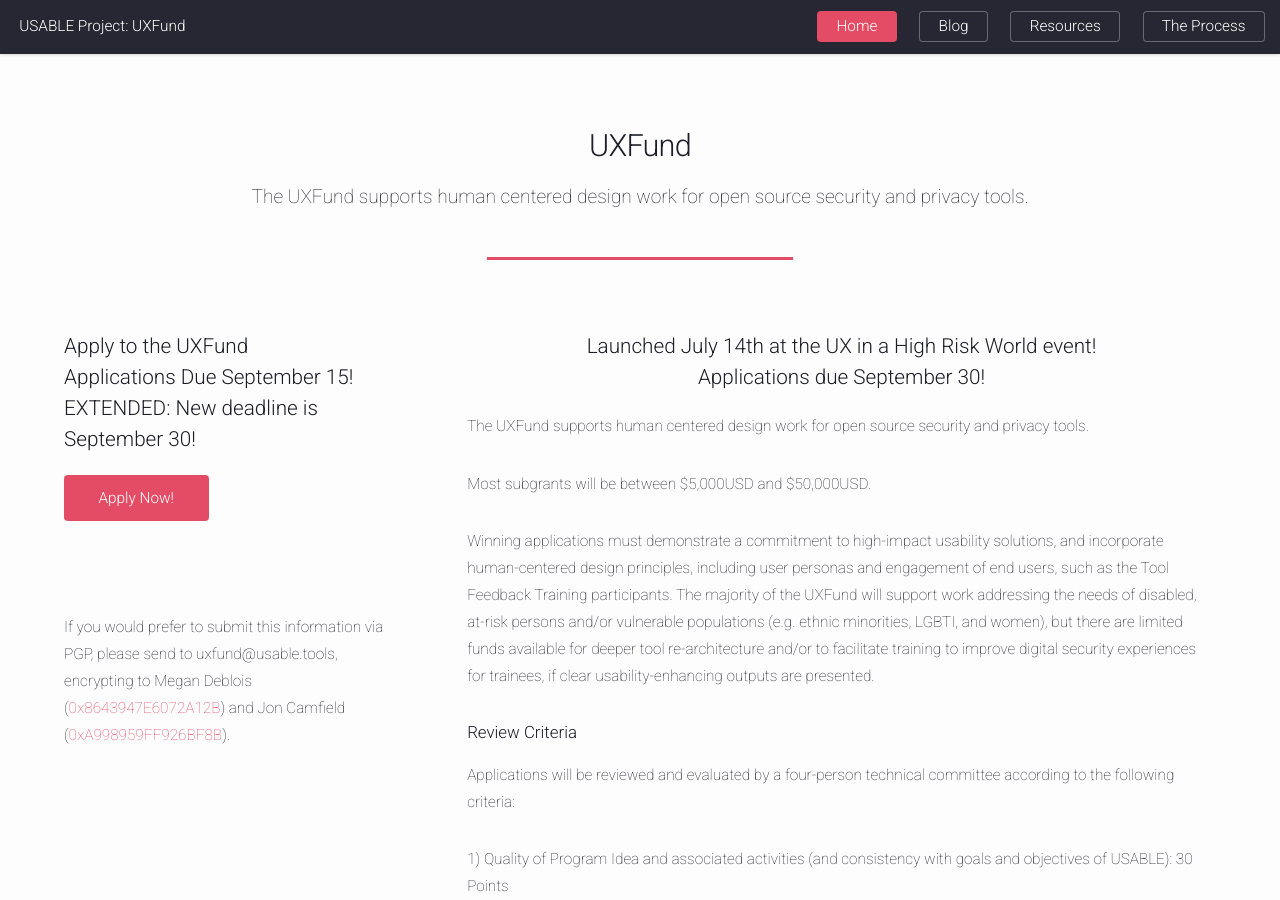
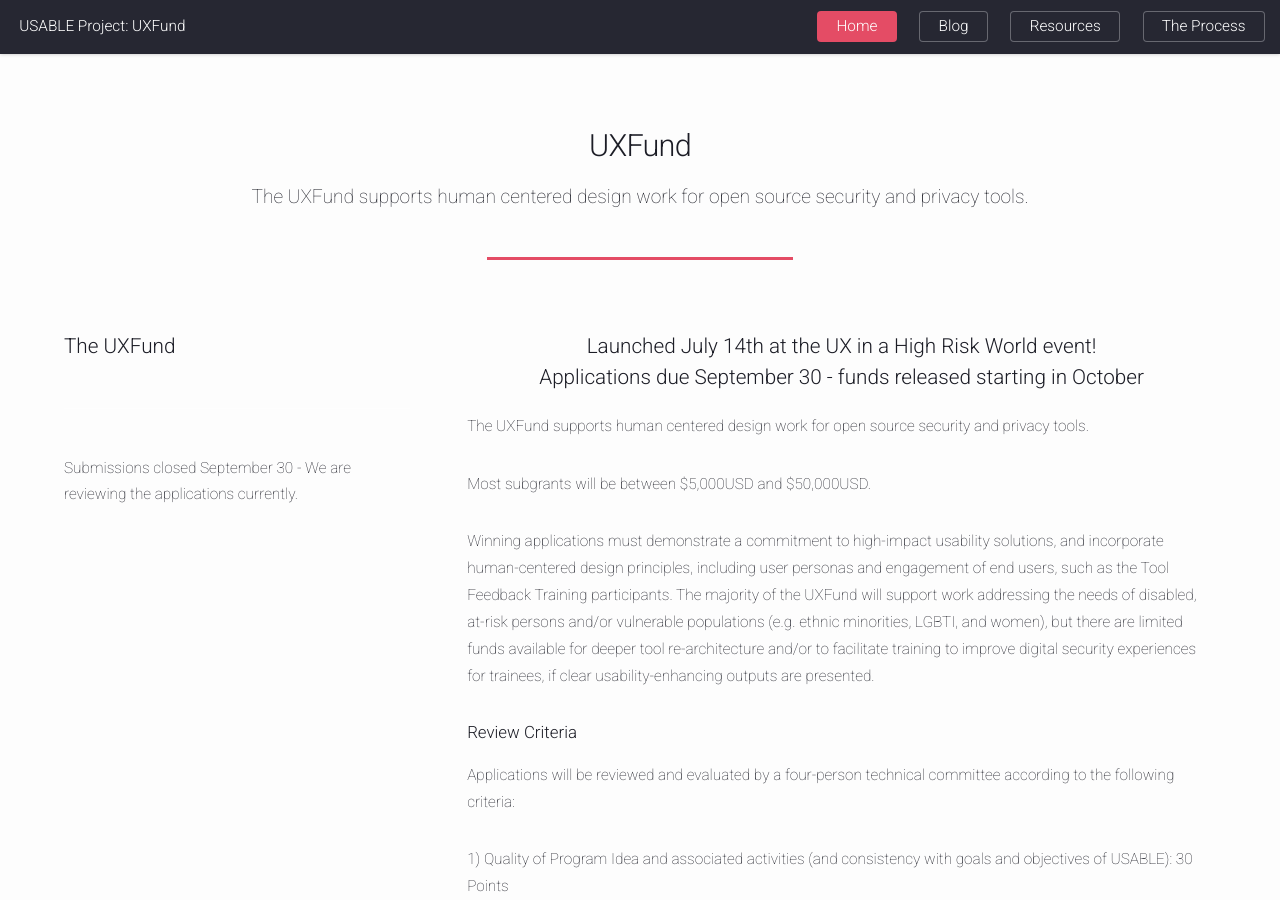
Before and after one commit to OpenInternet/USABLE-website, a Jekyll site: the page built from uxfund.html, in a window 1280 px wide and 900 px high. Built offline with Jekyll 4.4.1, drawn with Linux system fonts in a browser that asks for light colours; comment, search, counter and statistics services are not loaded.

Commit message:
closed open application phase

```diff
--- a/uxfund.html
+++ b/uxfund.html
@@ -21,16 +21,18 @@ subtitle: The UXFund supports human centered design work for open source securit
 <!--Sidebar -->
 								<section id="sidebar">
 									<section>
-										<h3 style="color: #1c1d26 !important; ">Apply to the UXFund <br / > Applications Due September 15! <br/> EXTENDED: New deadline is September 30!</h3>
+										<h3 style="color: #1c1d26 !important; ">The UXFund</h3>
 										<footer>
+<!--
 									<ul class="actions">
 										<li><a href="https://docs.google.com/forms/d/1tCu2VkwEUMAoZbIvAnNhbE7rtoiW4XEmBNzpEdcpBMk/viewform" target="_blank" class="button special">Apply Now!</a></li>
 											</ul>
+-->
 										</footer>
 									</section>
 									<hr />
 									<section>
-										<p>If you would prefer to submit this information via PGP, please send to uxfund@usable.tools, encrypting to Megan Deblois (<a href="https://pgp.mit.edu/pks/lookup?op=vindex&search=0x8643947E6072A12B">0x8643947E6072A12B</a>) and Jon Camfield (<a href="https://pgp.mit.edu/pks/lookup?op=vindex&search=0xA998959FF926BF8B">0xA998959FF926BF8B</a>).</p>
+										<p>Submissions closed September 30 - We are reviewing the applications currently.</p>
 								</section>
 
 						</div>
@@ -38,14 +40,13 @@ subtitle: The UXFund supports human centered design work for open source securit
 
 							<!-- Content -->
 								<section id="content">
-									<h3 style="text-align: center; color: #1c1d26 !important; "">Launched July 14th at the <a href="/uxforum.html">UX in a High Risk World event!</a> <br /> <strong>Applications due September 30!</strong></h3>
+									<h3 style="text-align: center; color: #1c1d26 !important; "">Launched July 14th at the <a href="/uxforum.html">UX in a High Risk World event!</a> <br /> <strong>Applications due September 30 - funds released starting in October</strong></h3>
 
 <p>The UXFund supports human centered design work for open source security and privacy tools. </p>
 
 <p>Most subgrants will be between $5,000USD and $50,000USD.</p>
 
 <p>Winning applications must demonstrate a commitment to high-impact usability solutions, and incorporate human-centered design principles, including user personas and engagement of end users, such as the Tool Feedback Training participants. The majority of the UXFund will support work addressing the needs of disabled, at-risk persons and/or vulnerable populations (e.g. ethnic minorities, LGBTI, and women), but there are limited funds available for deeper tool re-architecture and/or to facilitate training to improve digital security experiences for trainees, if clear usability-enhancing outputs are presented.</p>
-
 
 <h4 style="color: #1c1d26 !important; ">Review Criteria</h4>
 <p>Applications will be reviewed and evaluated by a four-person technical committee according to the following criteria:</p>
@@ -81,11 +82,12 @@ In addition, regulations and provisions, at minimum, of <a href="http://www.ecfr
 
 <p>Proposal budgets will be reviewed in accordance with, and selected subrecipients’ costs will be subject to, the cost principles that apply to them to assure reasonableness, allocability, and allowability as per <a href="http://www.ecfr.gov/cgi-bin/text-idx?SID=3a5b24a09e5a2bee7c2d178e2e9ca53e&mc=true&node=pt2.1.200&rgn=div5">2CFR200 Subpart E, Cost Principles</a></p>
 
-
+<!--
 
 									<ul class="actions">
 										<li><a href="https://docs.google.com/forms/d/1tCu2VkwEUMAoZbIvAnNhbE7rtoiW4XEmBNzpEdcpBMk/viewform" target="_blank" class="button special">Apply Now!</a></li>
 											</ul>
+-->
 
 								</section>
 
```
